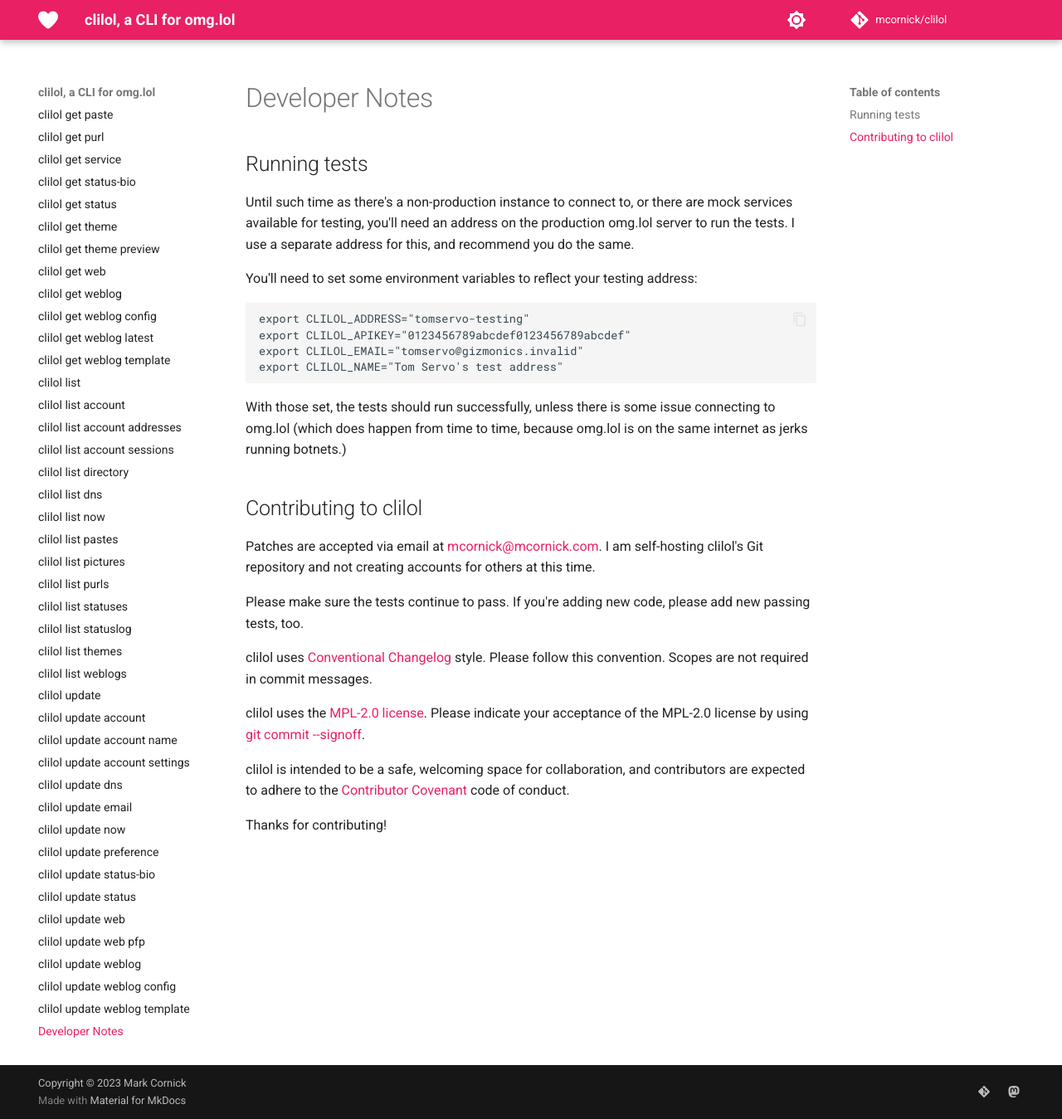
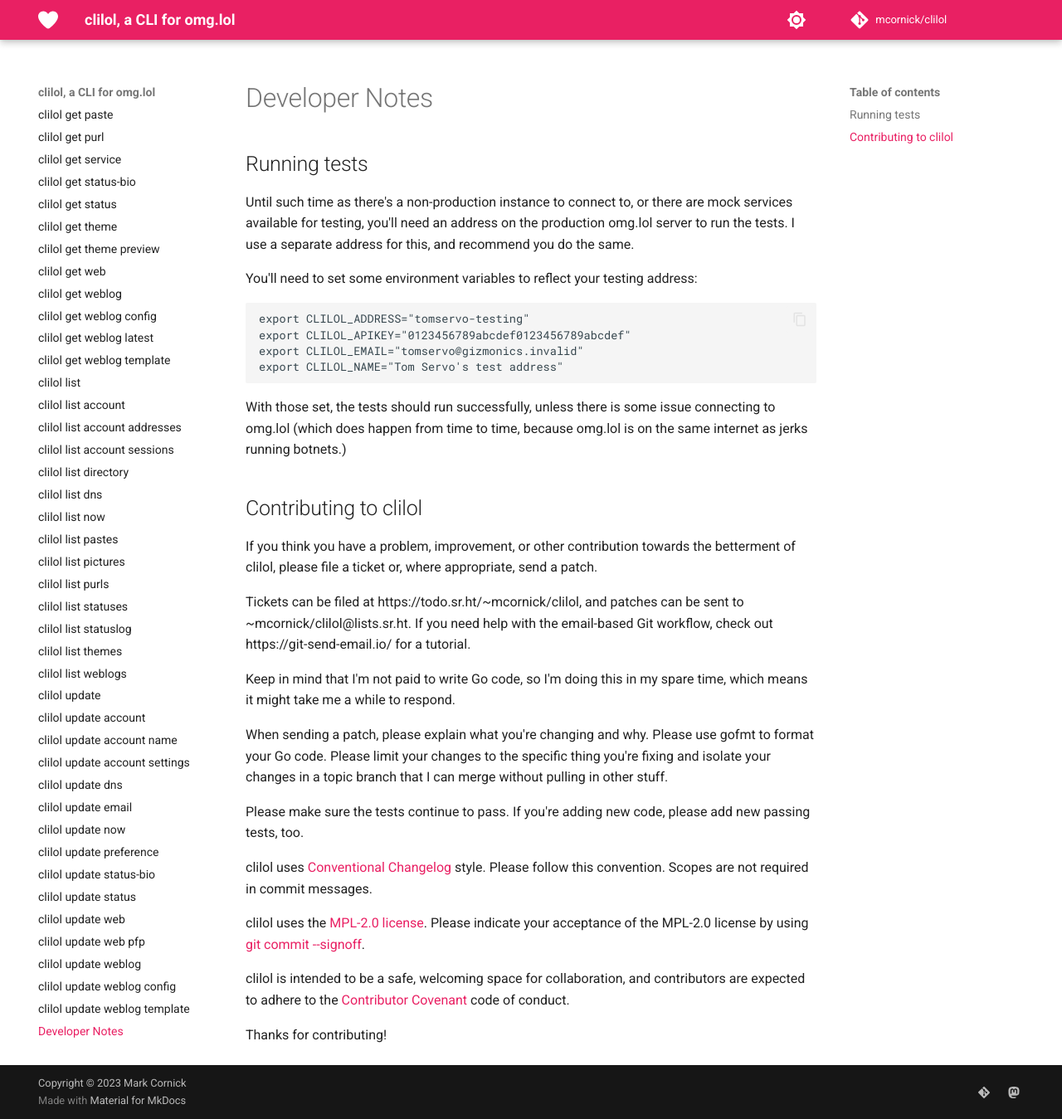
Before and after one commit to mcornick/clilol, an MkDocs documentation site: the page built from docs/developer.md, in a window 1280 px wide and 1349 px high. Shown: the whole window at 83% size. Built offline with MkDocs 1.6.1 and Material for MkDocs 9.7.7, drawn with Linux system fonts in a browser that asks for light colours.

Commit message:
docs: sr.ht list and tracker have been reenabled
Signed-off-by: Mark Cornick <mcornick@mcornick.com>

```diff
--- a/docs/developer.md
+++ b/docs/developer.md
@@ -25,9 +25,22 @@
 
 ## Contributing to clilol
 
-Patches are accepted via email at <mcornick@mcornick.com>. I am
-self-hosting clilol's Git repository and not creating accounts for
-others at this time.
+If you think you have a problem, improvement, or other contribution
+towards the betterment of clilol, please file a ticket or, where
+appropriate, send a patch.
+
+Tickets can be filed at https://todo.sr.ht/~mcornick/clilol, and patches
+can be sent to ~mcornick/clilol@lists.sr.ht. If you need help with the
+email-based Git workflow, check out https://git-send-email.io/ for a
+tutorial.
+
+Keep in mind that I'm not paid to write Go code, so I'm doing this in my
+spare time, which means it might take me a while to respond.
+
+When sending a patch, please explain what you're changing and why.
+Please use gofmt to format your Go code. Please limit your changes to
+the specific thing you're fixing and isolate your changes in a topic
+branch that I can merge without pulling in other stuff.
 
 Please make sure the tests continue to pass. If you're adding new code,
 please add new passing tests, too.
```
